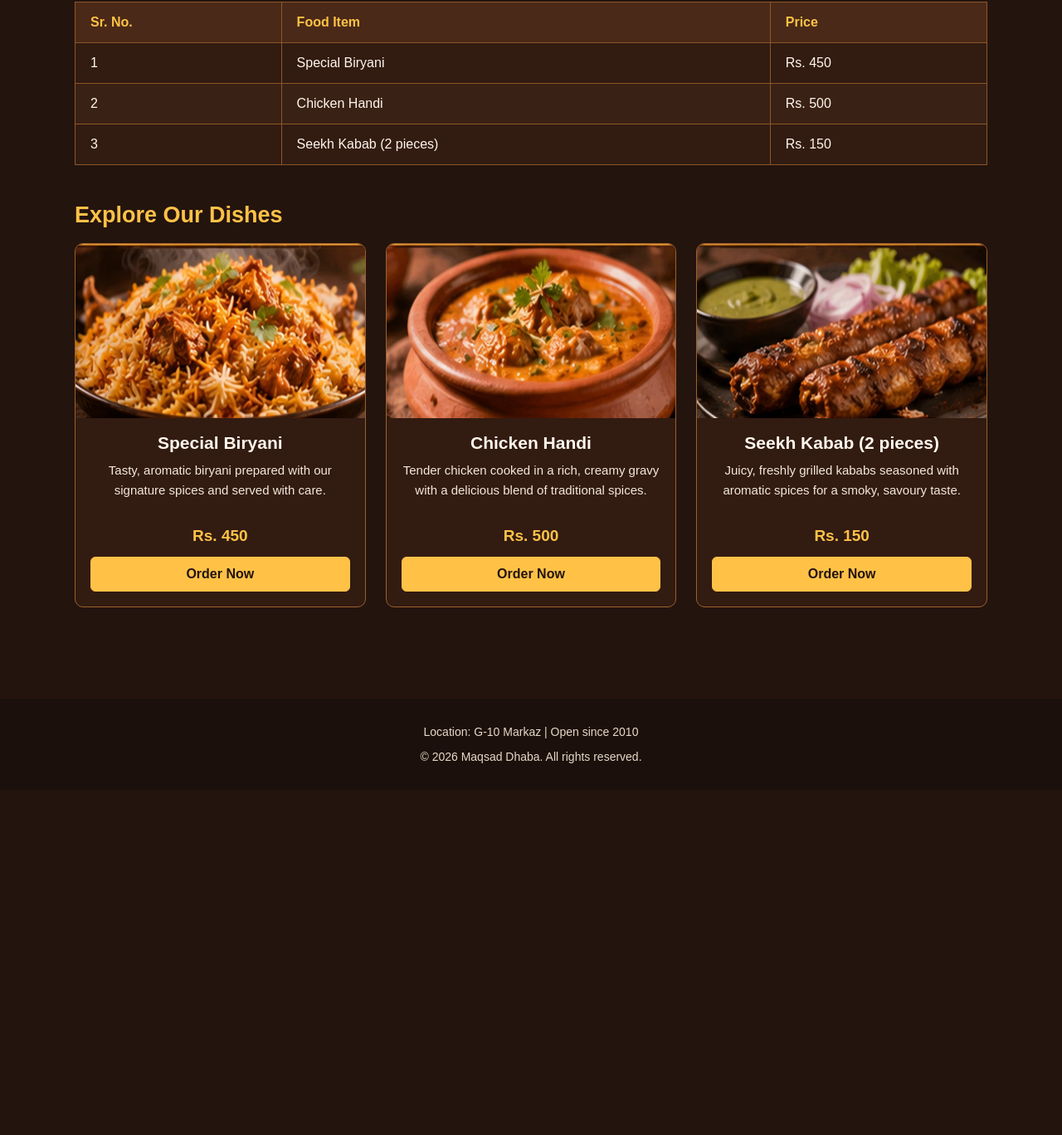
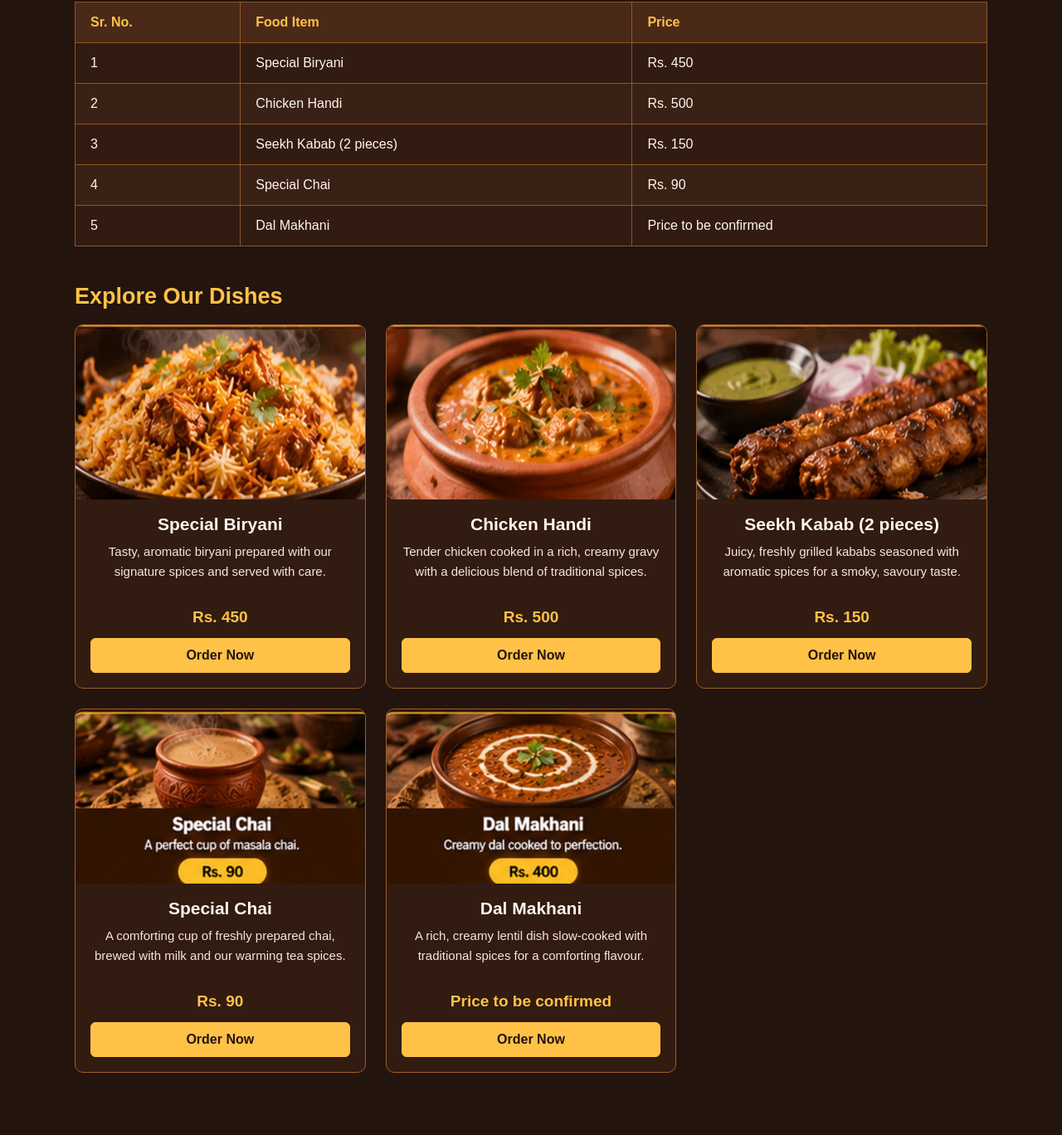
Before and after one commit to M-Ali-Afridi/maqsad_dhaba_menu, a plain HTML site: page menu.html in a window 1280 px wide. Shown: the part 312-1680 px from the top of the page at 83% size. Before the commit the page ends 1264 px from the top, so only its background shows below. Drawn offline with Linux system fonts and the light colour scheme.

Commit message:
Updating the Menu
Added two more food options: Dal Makhani and Special Chai

```diff
--- a/menu.html
+++ b/menu.html
@@ -54,6 +54,16 @@
                             <td>3</td>
                             <td>Seekh Kabab (2 pieces)</td>
                             <td>Rs. 150</td>
+                        </tr>
+                        <tr>
+                            <td>4</td>
+                            <td>Special Chai</td>
+                            <td>Rs. 90</td>
+                        </tr>
+                        <tr>
+                            <td>5</td>
+                            <td>Dal Makhani</td>
+                            <td>Price to be confirmed</td>
                         </tr>
                     </tbody>
                 </table>
@@ -115,6 +125,40 @@
                         </button>
                     </div>
                 </article>
+
+                <article class="food-card">
+                    <img src="images/special-chai.jpg"
+                         alt="A traditional cup of special chai">
+                    <div class="food-card-content">
+                        <h3>Special Chai</h3>
+                        <p>
+                            A comforting cup of freshly prepared chai,
+                            brewed with milk and our warming tea spices.
+                        </p>
+                        <p class="food-price">Rs. 90</p>
+                        <button class="order-button" type="button"
+                                onclick="showOrderMessage('Special Chai')">
+                            Order Now
+                        </button>
+                    </div>
+                </article>
+
+                <article class="food-card">
+                    <img src="images/dal-makhani.jpg"
+                         alt="Creamy dal makhani served in a bowl">
+                    <div class="food-card-content">
+                        <h3>Dal Makhani</h3>
+                        <p>
+                            A rich, creamy lentil dish slow-cooked with
+                            traditional spices for a comforting flavour.
+                        </p>
+                        <p class="food-price">Price to be confirmed</p>
+                        <button class="order-button" type="button"
+                                onclick="showOrderMessage('Dal Makhani')">
+                            Order Now
+                        </button>
+                    </div>
+                </article>
             </div>
         </section>
     </main>
```
Also changed, not shown: images/dal-makhani.jpg (added), images/special-chai.jpg (added).
